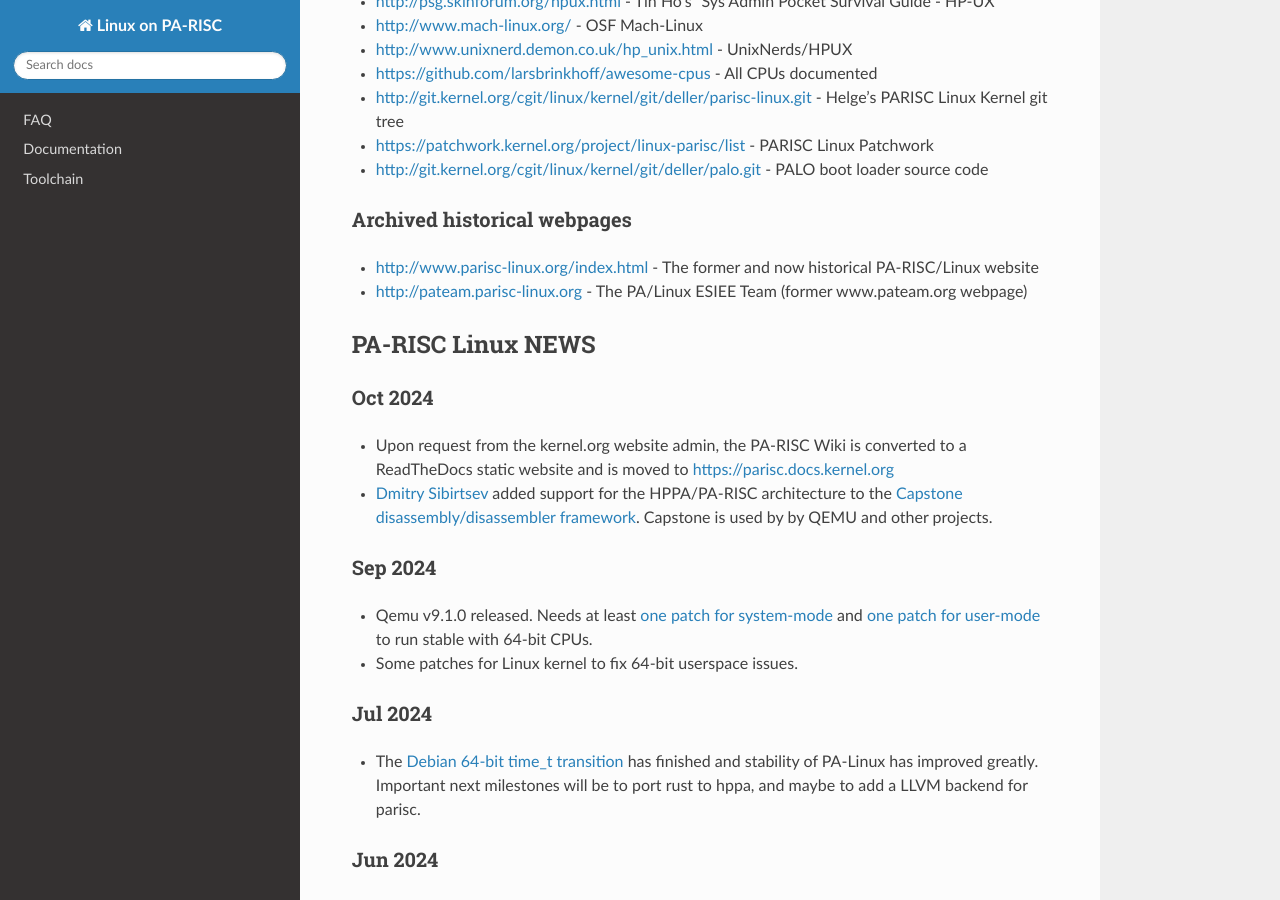
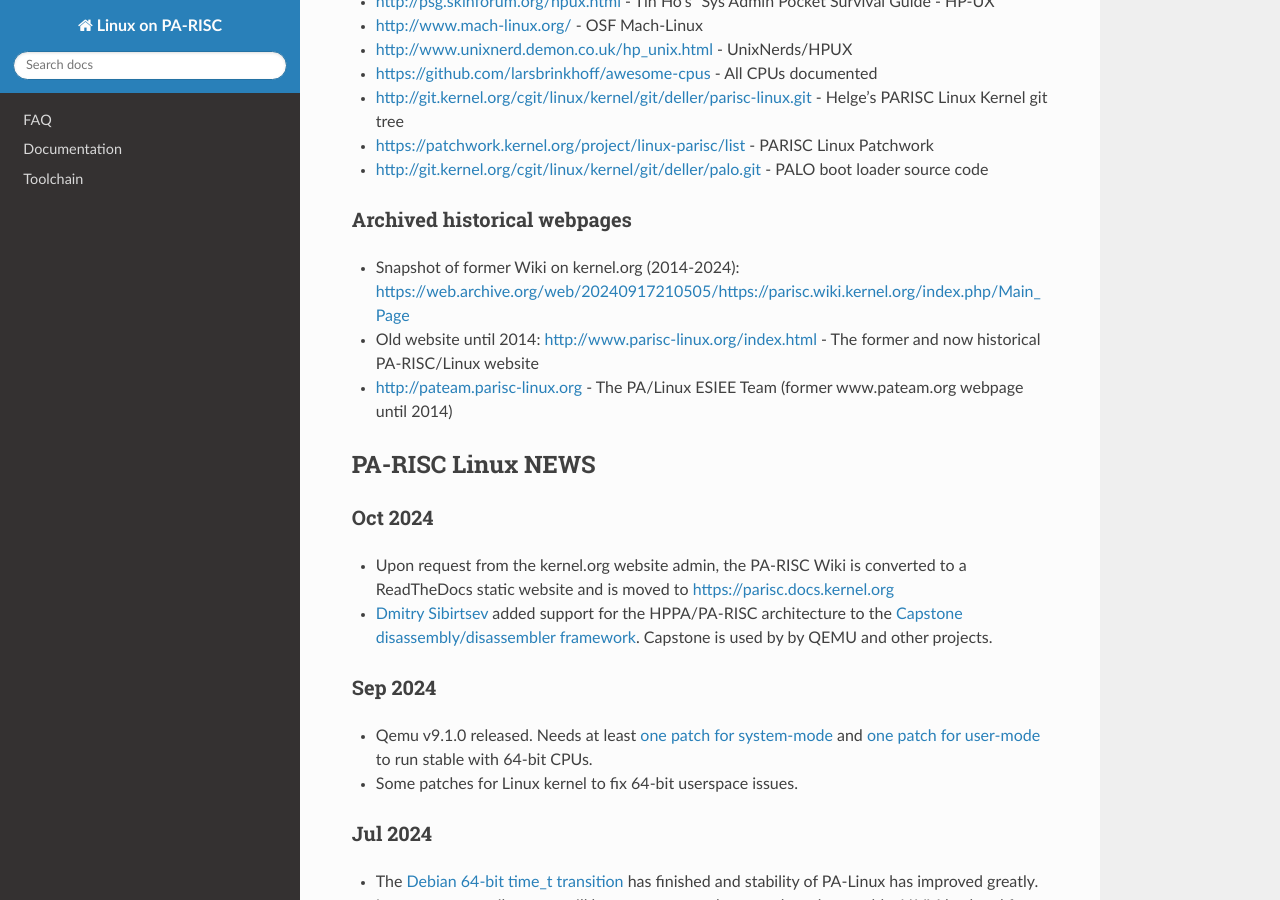
Before and after one commit to tank0nf/parisc-website, a Sphinx documentation site: the page built from source/index.rst, in a window 1280 px wide and 900 px high, scrolled down 3037 px. Built offline with Sphinx 7.4.7 and the Read the Docs theme 3.1.0, drawn with Linux system fonts in a browser that asks for light colours.

Commit message:
add README and link to archived Wiki at archive.org

```diff
--- a/source/index.rst
+++ b/source/index.rst
@@ -136,8 +136,9 @@
 Archived historical webpages
 ~~~~~~~~~~~~~~~~~~~~~~~~~~~~
 
-- http://www.parisc-linux.org/index.html - The former and now historical PA-RISC/Linux website
-- http://pateam.parisc-linux.org - The PA/Linux ESIEE Team (former www.pateam.org webpage)
+- Snapshot of former Wiki on kernel.org (2014-2024): https://web.archive.org/web/20240917210505/https://parisc.wiki.kernel.org/index.php/Main_Page
+- Old website until 2014: http://www.parisc-linux.org/index.html - The former and now historical PA-RISC/Linux website
+- http://pateam.parisc-linux.org - The PA/Linux ESIEE Team (former www.pateam.org webpage until 2014)
 
 PA-RISC Linux NEWS
 ------------------
```
Also changed, not shown: 1 other file.
